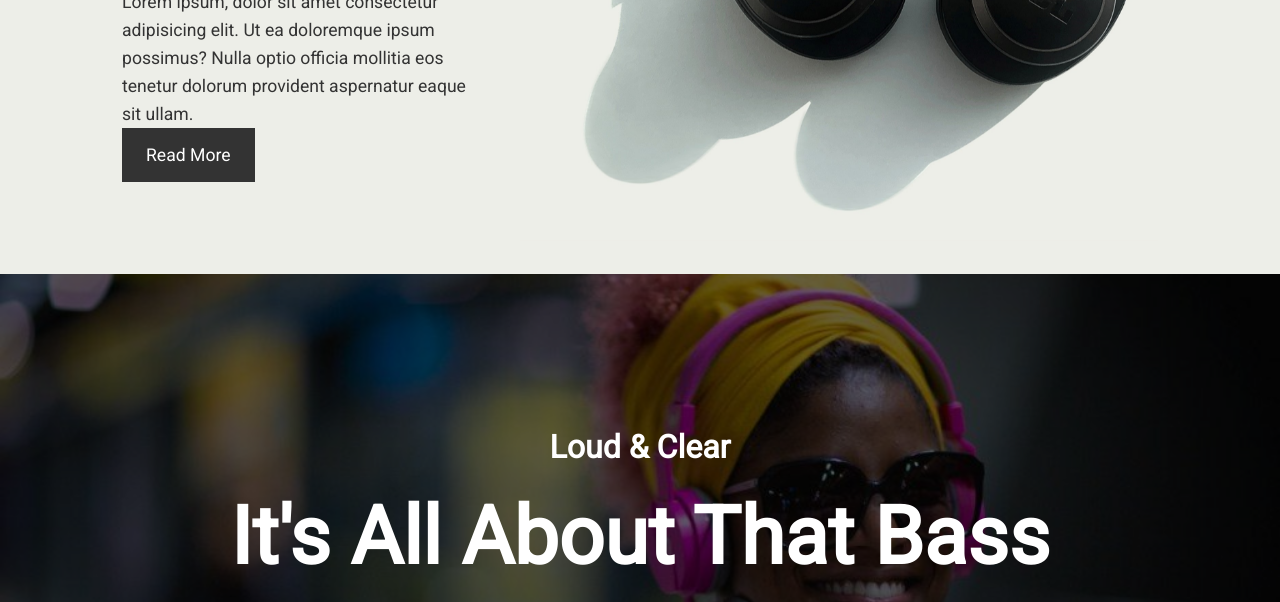
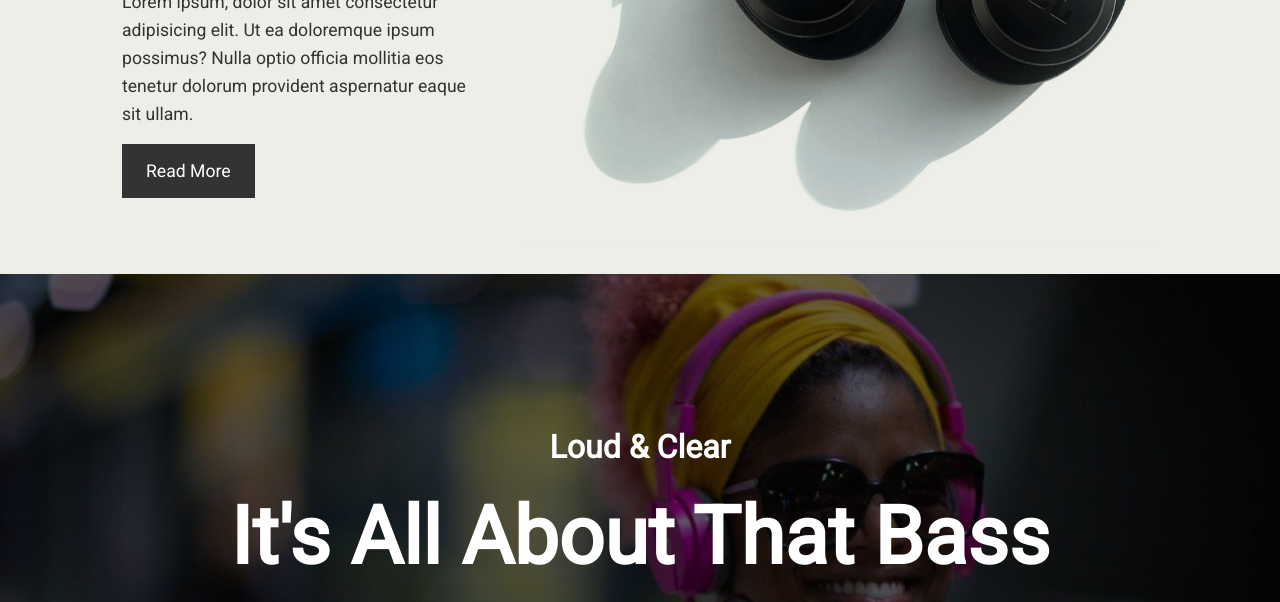
Before and after one commit to maingijesse/product-landing-page, a plain HTML site: page index.html in a window 1280 px wide. Shown: the part 498-1100 px from the top of the page. Drawn offline with nearby package versions, Linux system fonts and the light colour scheme.

Commit message:
fix css error

```diff
--- a/css/style.css
+++ b/css/style.css
@@ -108,7 +108,7 @@ img {
 }
 
 .section-a p {
-  margin: 1remm 0;
+  margin: 1rem 0;
 }
 
 .section-b {
--- a/index.html
+++ b/index.html
@@ -5,7 +5,6 @@
     <meta name="viewport" content="width=device-width, initial-scale=1.0" />
     <meta http-equiv="X-UA-Compatible" content="ie=edge" />
     <title>Dada Headphones</title>
-    <link rel="stylesheet" href="css/simplelightbox.min.css" />
     <link
       href="https://fonts.googleapis.com/css?family=Roboto&display=swap"
       rel="stylesheet"
@@ -17,6 +16,8 @@
       integrity="sha256-mmgLkCYLUQbXn0B1SRqzHar6dCnv9oZFPEC1g1cwlkk="
       crossorigin="anonymous"
     />
+    <link rel="stylesheet" href="css/simplelightbox.min.css" />
+
     <link rel="stylesheet" href="css/style.css" />
 
     <script
@@ -24,7 +25,6 @@
       integrity="sha256-WpOohJOqMqqyKL9FccASB9O0KwACQJpFTUBLTYOVvVU="
       crossorigin="anonymous"
     ></script>
-    <!-- <script src="js/jquery.js"></script> -->
   </head>
   <body id="home">
     <nav class="navbar">
```
